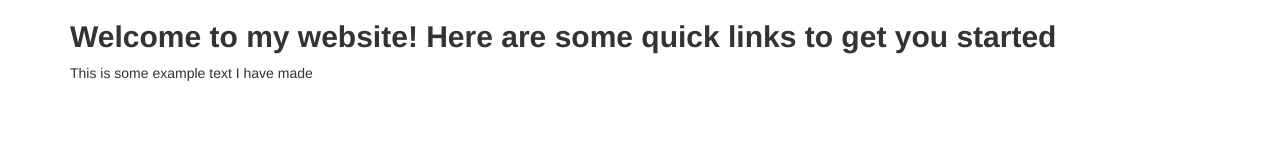
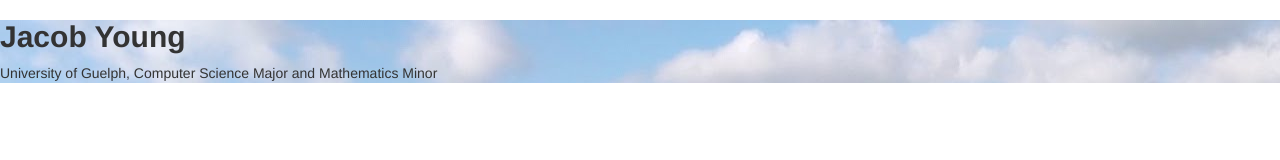
Before and after one commit to JacobYoung97/JacobYoung97.github.io, a plain HTML site: page index.html in a window 1280 px wide. Drawn offline with nearby package versions, Linux system fonts and the light colour scheme.

Commit message:
Added a background image to main page

```diff
--- /dev/null
+++ b/css/images.css
@@ -0,0 +1,5 @@
+.top {
+	background-image: url("../imgs/Guelph_Johnston_Hall.jpg");
+	background-color: #cccccc;
+	/*height: 1080px;*/
+}
--- a/index.html
+++ b/index.html
@@ -6,17 +6,25 @@
     <meta name="viewport" content="width=device-width, initial-scale=1">
     <title>Jacob Young</title>
 
-    <link href="css/bootstrap.min.css" rel="stylesheet">
+    <link href="css/bootstrap.min.css" rel="stylesheet" type="text/css">
+	<link href="css/images.css" rel="stylesheet" type="text/css">
     <script src="https://ajax.googleapis.com/ajax/libs/jquery/1.12.4/jquery.min.js"></script>
     <script src="js/bootstrap.min.js"></script>
 
 </head>
 
 <body>
-    <div class="container">
-    	<h2><B>Welcome to my website! Here are some quick links to get you started</B></h2>
-    	<p>This is some example text I have made</p>
+
+	<!-- The top of the intro page -->
+	<header class="top">
+
+	<div class="top-body">
+    	<h2><B>Jacob Young</B></h2>
+    	<p>University of Guelph, Computer Science Major and Mathematics Minor</p>
     </div>
+
+	</header>
+
 </body>
 
 </html>
```
